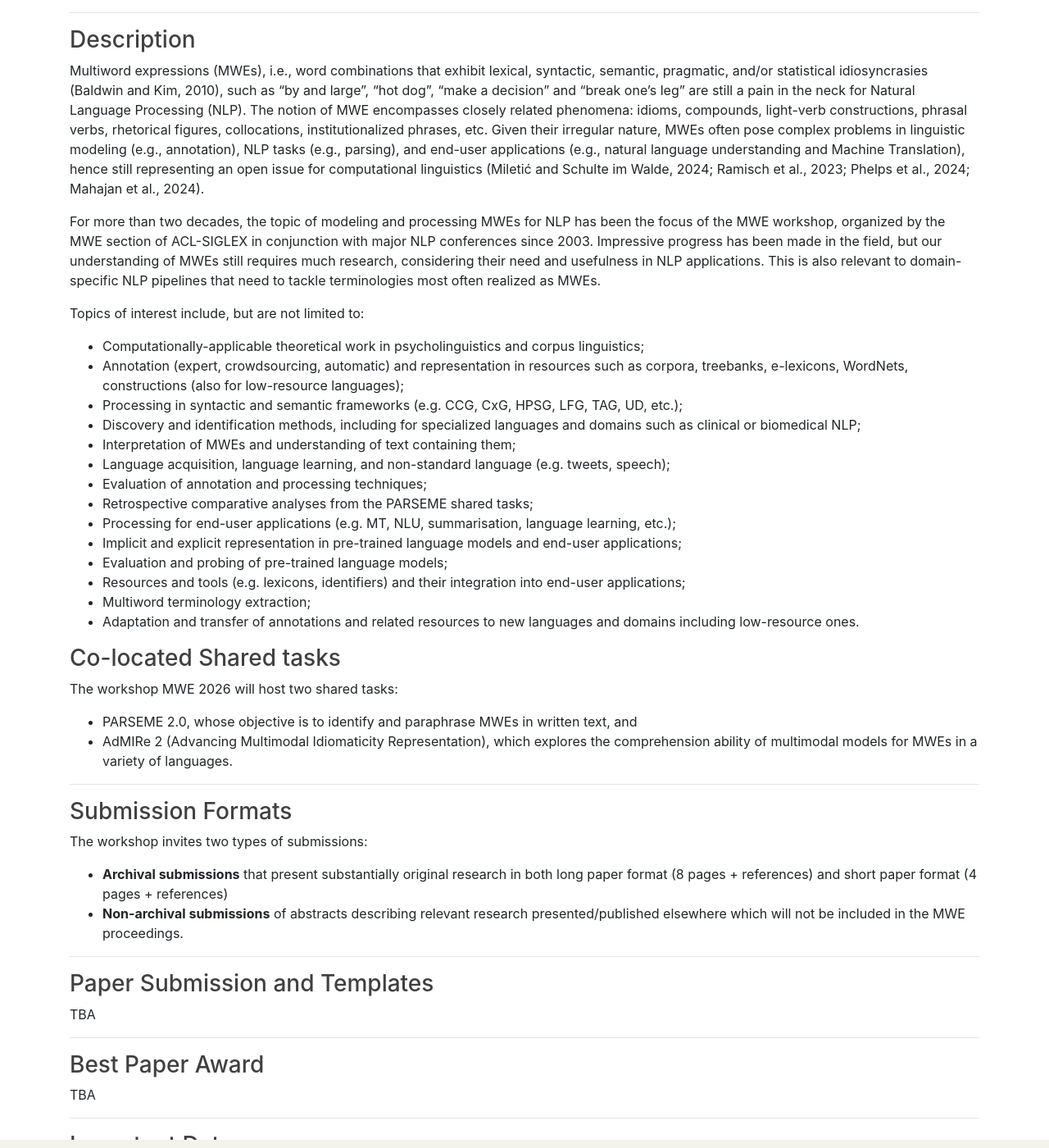
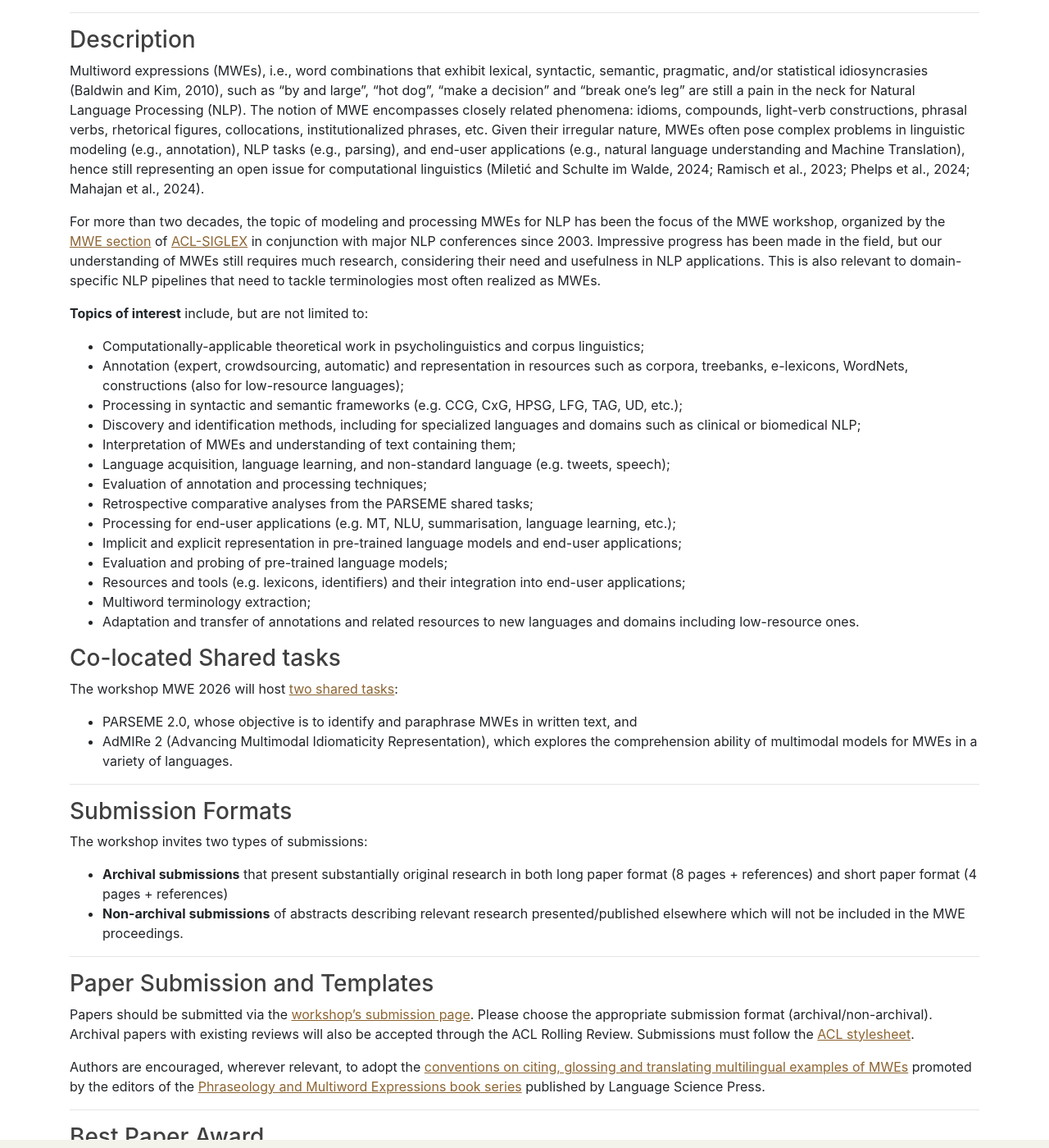
Before and after one commit to multiword/multiword.github.io, a Jekyll site: the page built from mwe2026/index.md, in a window 1280 px wide and 1400 px high, scrolled down 1214 px. Shown: the whole window at 82% size. Built offline with Jekyll 4.4.1, drawn with Linux system fonts in a browser that asks for light colours; comment, search, counter and statistics services are not loaded; some of the changed lines change nothing that is shown; some of the changed text lies outside the part shown.

Commit message:
update of the web page according to latest CFP version

```diff
--- a/mwe2026/index.md
+++ b/mwe2026/index.md
@@ -94,9 +94,9 @@
 
 Multiword expressions (MWEs), i.e., word combinations that exhibit lexical, syntactic, semantic, pragmatic, and/or statistical idiosyncrasies (Baldwin and Kim, 2010), such as “by and large”, “hot dog”, “make a decision” and “break one's leg” are still a pain in the neck for Natural Language Processing (NLP). The notion of MWE encompasses closely related phenomena: idioms, compounds, light-verb constructions, phrasal verbs, rhetorical figures, collocations, institutionalized phrases, etc. Given their irregular nature, MWEs often pose complex problems in linguistic modeling (e.g., annotation), NLP tasks (e.g., parsing), and end-user applications (e.g., natural language understanding and Machine Translation), hence still representing an open issue for computational linguistics (Miletić and Schulte im Walde, 2024; Ramisch et al., 2023; Phelps et al., 2024; Mahajan et al., 2024).
 
-For more than two decades, the topic of modeling and processing MWEs for NLP has been the focus of the MWE workshop, organized by the MWE section of ACL-SIGLEX in conjunction with major NLP conferences since 2003. Impressive progress has been made in the field, but our understanding of MWEs still requires much research, considering their need and usefulness in NLP applications. This is also relevant to domain-specific NLP pipelines that need to tackle terminologies most often realized as MWEs.
+For more than two decades, the topic of modeling and processing MWEs for NLP has been the focus of the MWE workshop, organized by the [MWE section](https://multiword.org/) of [ACL-SIGLEX](http://www.siglex.org/) in conjunction with major NLP conferences since 2003. Impressive progress has been made in the field, but our understanding of MWEs still requires much research, considering their need and usefulness in NLP applications. This is also relevant to domain-specific NLP pipelines that need to tackle terminologies most often realized as MWEs.
 
-Topics of interest include, but are not limited to:
+**Topics of interest** include, but are not limited to:
 * Computationally-applicable theoretical work in psycholinguistics and corpus linguistics;
 * Annotation (expert, crowdsourcing, automatic) and representation in resources such as corpora, treebanks, e-lexicons, WordNets, constructions (also for low-resource languages);
 * Processing in syntactic and semantic frameworks (e.g. CCG, CxG, HPSG, LFG, TAG, UD, etc.);
@@ -115,7 +115,7 @@
 ### <a name="sharedtasks"> Co-located Shared tasks</a>
 
 
-The workshop MWE 2026 will host two shared tasks:
+The workshop MWE 2026 will host [two shared tasks](https://unidive.lisn.upsaclay.fr/doku.php?id=other-events:parseme-admire-st-call#call_for_participation):
 * PARSEME 2.0, whose objective is to identify and paraphrase MWEs in written text, and
 * AdMIRe 2 (Advancing Multimodal Idiomaticity Representation), which explores the comprehension ability of multimodal models for MWEs in a variety of languages.
 
@@ -135,7 +135,10 @@
 
 ### <a name="instructions">Paper Submission and Templates</a>
 
-TBA
+Papers should be submitted via the [workshop's submission page](https://openreview.net/group?id=eacl.org/EACL/2026/Workshop). Please choose the appropriate submission format (archival/non-archival). Archival papers with existing reviews will also be accepted through the ACL Rolling Review. Submissions must follow the [ACL stylesheet](https://github.com/acl-org/acl-style-files).
+
+Authors are encouraged, wherever relevant, to adopt the [conventions on citing, glossing and translating multilingual examples of MWEs](https://gitlab.com/parseme/pmwe/-/blob/master/Conventions-for-MWE-examples/PMWE_series_conventions_for_multilingual_examples.pdf) promoted by the editors of the [Phraseology and Multiword Expressions book series](https://langsci-press.org/catalog/series/pmwe) published by Language Science Press.
+
 
 <!--
 Papers should be submitted via the [OpenReview submission page](https://openreview.net/group?id=aclweb.org/NAACL/2025/Workshop/MWE). Please choose the appropriate submission format (archival/non-archival). Archival papers with existing reviews will also be accepted through the ACL Rolling Review. Submissions must follow the [ACL stylesheet](https://github.com/acl-org/acl-style-files). For further information on this initiative, please refer to [NAACL 2025](https://2025.naacl.org/calls/papers/#paper-submission-details)
@@ -170,14 +173,12 @@
 ### <a name="organizers"> Organizing Committee (Listed alphabetically)</a>
 
 <table>
+  <tr><td>Verginica Barbu Mititelu  </td><td style="padding-left: 20px;">Romanian Academy Research Institute for Artificial Intelligence</td></tr>
   <tr><td>A. Seza Doğruöz </td><td style="padding-left: 20px;">Ghent University, Belgium</td></tr>
   <tr><td>Alexandre Rademaker </td><td style="padding-left: 20px;">FGV/EMA, Brazil</td></tr>
   <tr><td>Atul Kr. Ojha </td><td style="padding-left: 20px;">Insight Research Ireland Centre for Data Analytics, University of Galway</td></tr>
-
   <tr><td>Ivelina Stoyanova  </td><td style="padding-left: 20px;">Institute for Bulgarian Language</td></tr>
   <tr><td>Mathieu Constant </td><td style="padding-left: 20px;">Université de Lorraine</td></tr>
-  <tr><td>Verginica Barbu Mititelu  </td><td style="padding-left: 20px;">Romanian Academy Research Institute for Artificial Intelligence</td></tr>
-
 
 
 </table>
```
